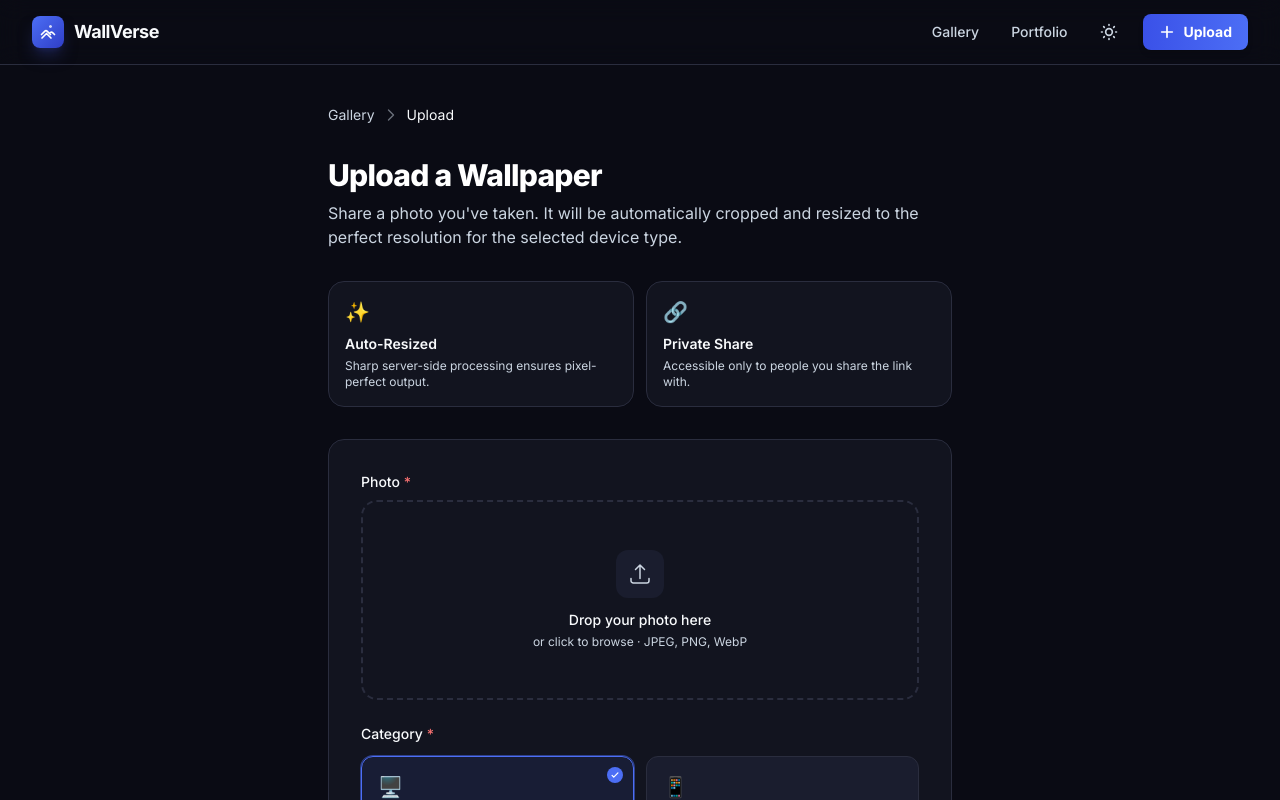
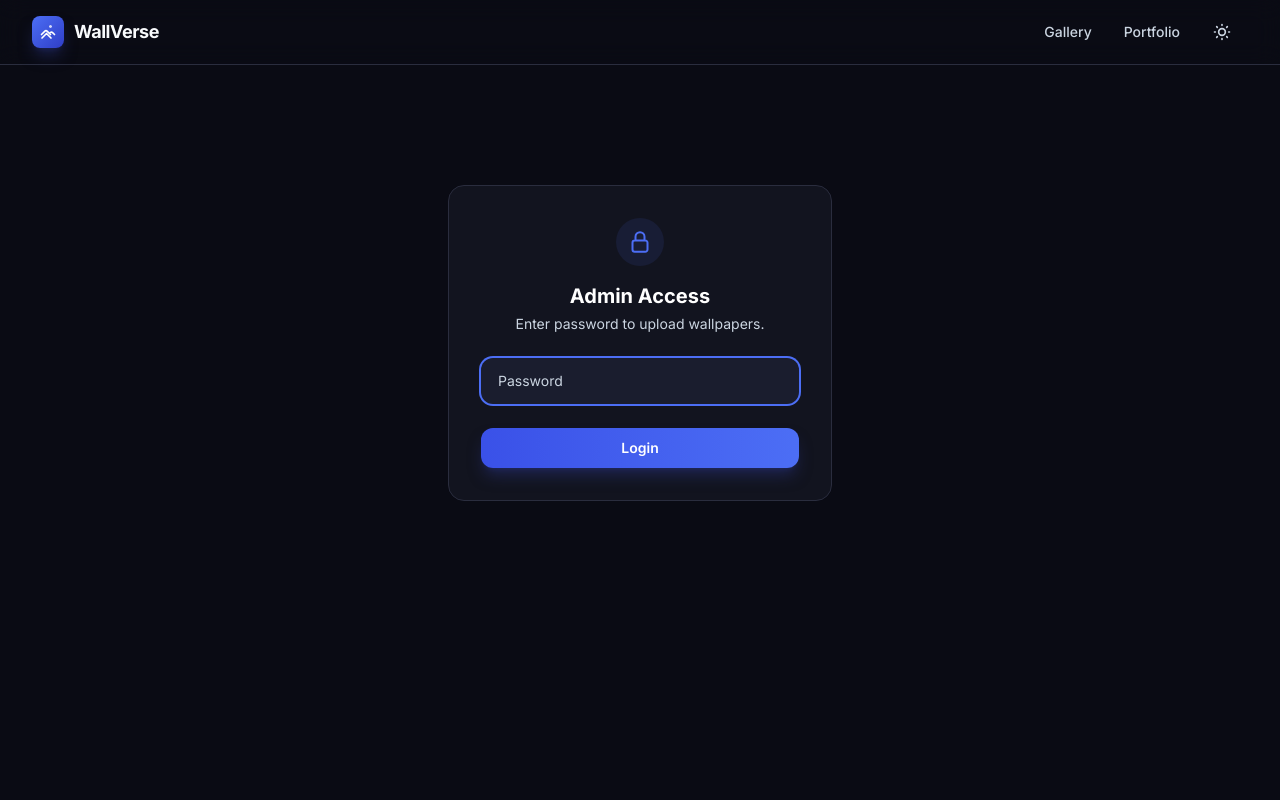
Before and after one commit to vtripathi2122004/Wallverse, a Next.js app: page /upload in a window 1280 px wide. Shown: the top 800 px of the page. Built offline with nearby package versions, Linux system fonts and the light colour scheme.

Commit message:
Update portfolio/contact links and secure upload page

```diff
--- a/app/upload/page.tsx
+++ b/app/upload/page.tsx
@@ -2,6 +2,7 @@ import type { Metadata } from 'next';
 import Link from 'next/link';
 import Navbar from '@/components/Navbar';
 import UploadForm from '@/components/UploadForm';
+import UploadGuard from '@/components/UploadGuard';
 
 export const metadata: Metadata = {
   title: 'Upload Wallpaper — WallVerse',
@@ -14,6 +15,7 @@ export default function UploadPage() {
       <Navbar />
 
       <main className="max-w-2xl mx-auto px-4 sm:px-6 py-10">
+        <UploadGuard>
           {/* Breadcrumb */}
           <nav className="flex items-center gap-2 text-sm text-[var(--text-muted)] mb-8" aria-label="Breadcrumb">
             <Link href="/" className="hover:text-[var(--text)] transition-colors">
@@ -59,6 +61,7 @@ export default function UploadPage() {
 
           {/* Upload form */}
           <UploadForm />
+        </UploadGuard>
       </main>
     </div>
   );
--- a/components/Footer.tsx
+++ b/components/Footer.tsx
@@ -41,8 +41,6 @@ export default function Footer() {
             <div className="space-y-3 flex flex-col items-center md:items-start text-sm">
               <a
                 href="https://oneis2one.framer.website"
-                target="_blank"
-                rel="noopener noreferrer"
                 className="inline-flex items-center gap-2 text-[var(--text-muted)] hover:text-indigo-400 transition-colors"
               >
                 <svg className="w-4 h-4" fill="none" viewBox="0 0 24 24" stroke="currentColor" strokeWidth={2}>
@@ -51,9 +49,7 @@ export default function Footer() {
                 Portfolio Website
               </a>
               <a
-                href="https://oneis2one.framer.website"
-                target="_blank"
-                rel="noopener noreferrer"
+                href="https://oneis2one.framer.website/contact"
                 className="inline-flex items-center gap-2 text-[var(--text-muted)] hover:text-indigo-400 transition-colors"
               >
                 <svg className="w-4 h-4" fill="none" viewBox="0 0 24 24" stroke="currentColor" strokeWidth={2}>
@@ -61,12 +57,7 @@ export default function Footer() {
                 </svg>
                 Contact Artist
               </a>
-              <Link href="/upload" className="inline-flex items-center gap-2 text-[var(--text-muted)] hover:text-indigo-400 transition-colors mt-2">
-                <svg className="w-4 h-4" fill="none" viewBox="0 0 24 24" stroke="currentColor" strokeWidth={2}>
-                  <path strokeLinecap="round" strokeLinejoin="round" d="M12 4v16m8-8H4" />
-                </svg>
-                Upload Wallpaper
-              </Link>
+
             </div>
           </div>
         </div>
--- a/components/Navbar.tsx
+++ b/components/Navbar.tsx
@@ -45,8 +45,6 @@ export default function Navbar() {
             </Link>
             <a
               href="https://oneis2one.framer.website"
-              target="_blank"
-              rel="noopener noreferrer"
               className="text-sm font-medium text-[var(--text-muted)] hover:text-[var(--text)] px-3 py-1.5 rounded-lg hover:bg-[var(--surface)] transition-all hidden md:block"
             >
               Portfolio
@@ -69,16 +67,6 @@ export default function Navbar() {
                 )}
               </button>
             )}
-
-            <Link
-              href="/upload"
-              className="inline-flex items-center gap-2 px-4 py-2 rounded-lg font-bold text-sm bg-gradient-to-r from-brand-600 to-brand-500 text-white shadow-md hover:shadow-lg hover:-translate-y-0.5 transition-all"
-            >
-              <svg className="w-4 h-4 hidden sm:block" fill="none" viewBox="0 0 24 24" stroke="currentColor" strokeWidth={2.5}>
-                <path strokeLinecap="round" strokeLinejoin="round" d="M12 4v16m8-8H4" />
-              </svg>
-              Upload
-            </Link>
           </nav>
         </div>
       </div>
--- /dev/null
+++ b/components/UploadGuard.tsx
@@ -0,0 +1,59 @@
+'use client';
+
+import { useState, useEffect } from 'react';
+
+export default function UploadGuard({ children }: { children: React.ReactNode }) {
+  const [isAuthenticated, setIsAuthenticated] = useState(false);
+  const [password, setPassword] = useState('');
+
+  useEffect(() => {
+    if (localStorage.getItem('admin_auth') === 'true') {
+      setIsAuthenticated(true);
+    }
+  }, []);
+
+  if (isAuthenticated) {
+    return <>{children}</>;
+  }
+
+  return (
+    <div className="flex flex-col items-center justify-center py-20 animate-fade-in">
+      <form
+        onSubmit={(e) => {
+          e.preventDefault();
+          if (password === 'admin' || password === 'varun2026') {
+            setIsAuthenticated(true);
+            localStorage.setItem('admin_auth', 'true');
+          } else {
+            alert('Incorrect password');
+          }
+        }}
+        className="glass-card p-8 space-y-6 w-full max-w-sm animate-slide-up"
+      >
+        <div className="text-center">
+          <div className="w-12 h-12 mx-auto mb-4 rounded-full bg-brand-500/10 flex items-center justify-center">
+            <svg className="w-6 h-6 text-brand-500" fill="none" viewBox="0 0 24 24" stroke="currentColor" strokeWidth={2}>
+              <path strokeLinecap="round" strokeLinejoin="round" d="M16.5 10.5V6.75a4.5 4.5 0 10-9 0v3.75m-.75 11.25h10.5a2.25 2.25 0 002.25-2.25v-6.75a2.25 2.25 0 00-2.25-2.25H6.75a2.25 2.25 0 00-2.25 2.25v6.75a2.25 2.25 0 002.25 2.25z" />
+            </svg>
+          </div>
+          <h2 className="text-xl font-bold text-white">Admin Access</h2>
+          <p className="text-sm text-[var(--text-muted)] mt-1">Enter password to upload wallpapers.</p>
+        </div>
+
+        <div>
+          <input
+            type="password"
+            value={password}
+            onChange={(e) => setPassword(e.target.value)}
+            placeholder="Password"
+            className="input-field w-full"
+            autoFocus
+          />
+        </div>
+        <button type="submit" className="btn-primary w-full justify-center">
+          Login
+        </button>
+      </form>
+    </div>
+  );
+}
```
Lines whose indentation alone changed are shown as unchanged.
